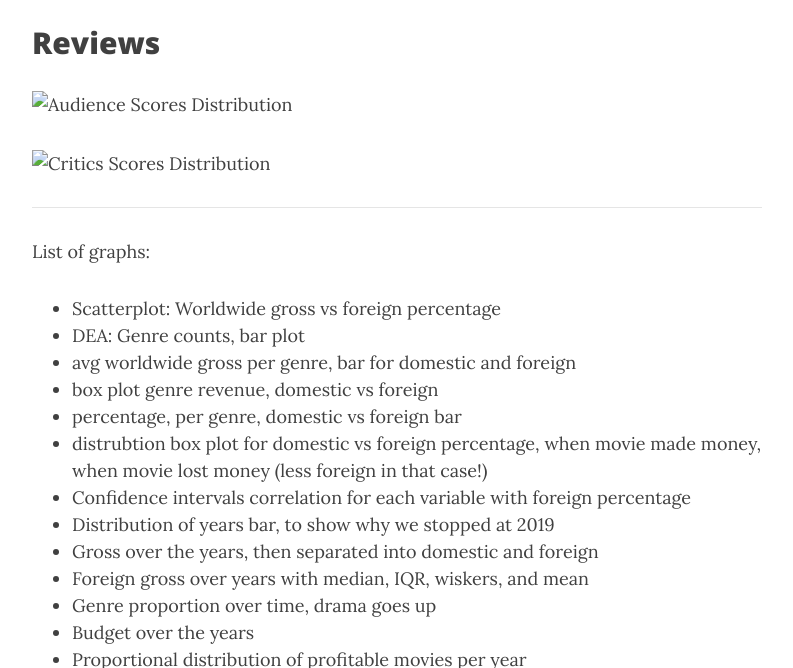
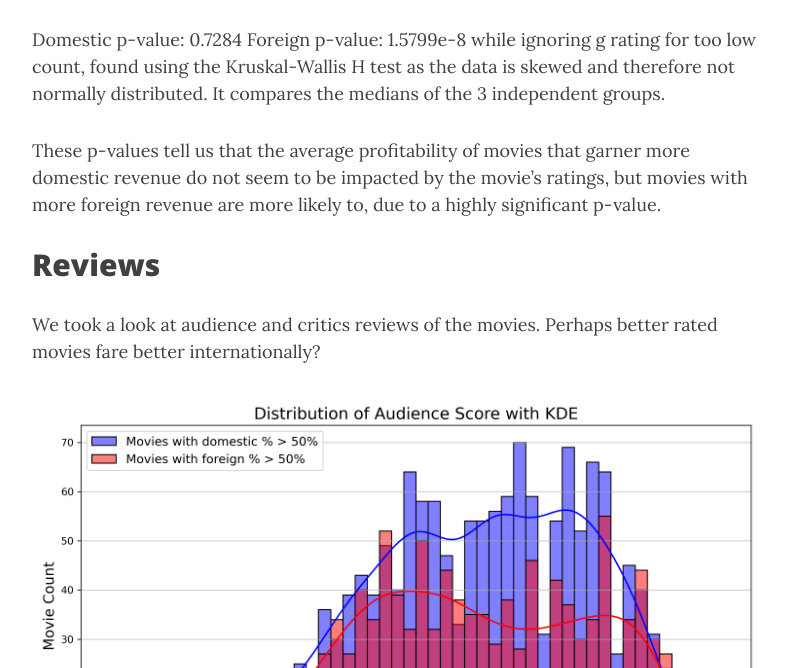
Before and after one commit to epfl-ada/ada-2024-project-thelordsofdata, a Jekyll site: the page built from index.md, in a window 1280 px wide and 900 px high, scrolled down 3324 px, cut to the strip 232-900 px from the top of the window. Shown: the whole strip, without its empty margins (243-1036 px from the left). Built offline with Jekyll 4.4.1, drawn with Linux system fonts in a browser that asks for light colours; nearby versions of some CDN libraries; comment, search, counter and statistics services are not loaded.

Commit message:
small comments added - to be developed better

```diff
--- a/index.md
+++ b/index.md
@@ -72,13 +72,19 @@ Average, domestic > foreign, but not for fantasy, science fiction, adventure
 
 {% include profit_rating_count.html %}
 
+Domestic p-value: 0.7284
+Foreign p-value: 1.5799e-8
+while ignoring g rating for too low count, found using the Kruskal-Wallis H test as the data is skewed and therefore not normally distributed. It compares the medians of the 3 independent groups.
 
+These p-values tell us that the average profitability of movies that garner more domestic revenue do not seem to be impacted by the movie's ratings, but movies with more foreign revenue are more likely to, due to a highly significant p-value.
 
 ## Reviews
 
-<img src="plot_imgs/audience_score_distribution.png" alt="Audience Scores Distribution" />
+We took a look at audience and critics reviews of the movies. Perhaps better rated movies fare better internationally?
 
-<img src="plot_imgs/critics_score_distribution.png" alt="Critics Scores Distribution" />
+<img src="plot_img/audience_score_distribution.png" alt="Audience Scores Distribution" />
+
+<img src="plot_img/critics_score_distribution.png" alt="Critics Scores Distribution" />
 
 
 ---
```
